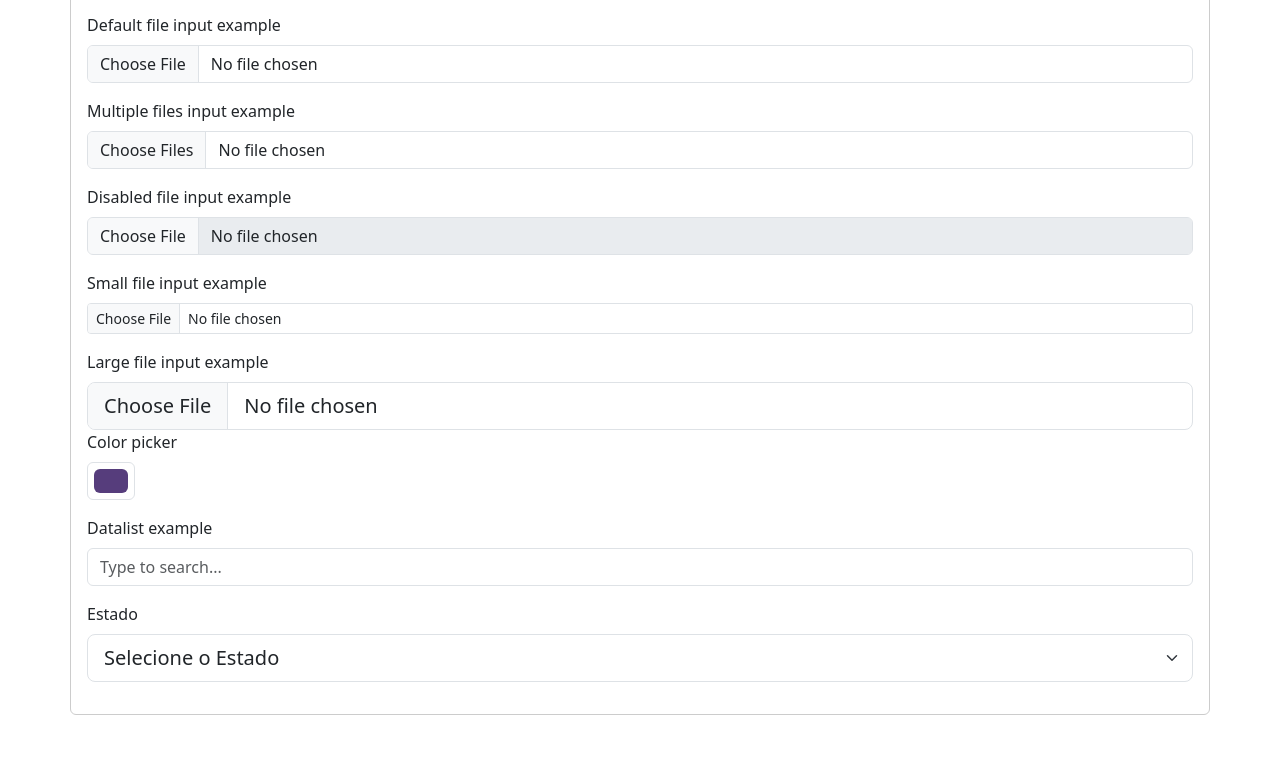
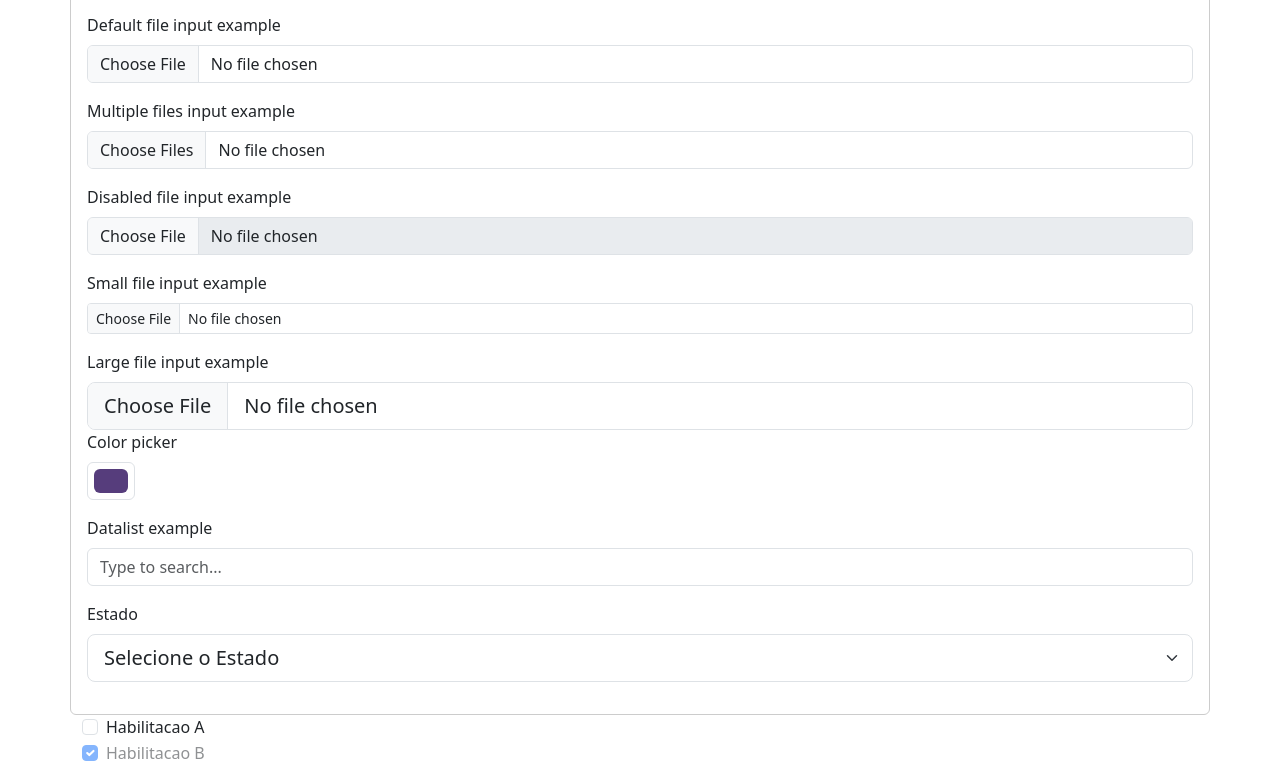
Before and after one commit to FernandoVenturini/Administrative-System, a website: page BOOTSTRAP_5/criando_layout_formulario/index.html in a window 1280 px wide. Shown: the part 944-1711 px from the top of the page. Before the commit the page ends 1659 px from the top, so only its background shows below. Drawn offline with nearby package versions, Linux system fonts and the light colour scheme.

Commit message:
added checkbox in the form

```diff
--- a/BOOTSTRAP_5/criando_layout_formulario/index.html
+++ b/BOOTSTRAP_5/criando_layout_formulario/index.html
@@ -116,6 +116,21 @@
         </div>
     </div>
 
+    <!--AULA 3 - FORMULARIO-->
+    <div class="container">
+        <div class="form-check">
+            <input class="form-check-input" type="checkbox" value="" id="cnh_a">
+            <label class="form-check-label" for="cnh_a">
+                Habilitacao A
+            </label>
+        </div>
+        <div class="form-check">
+            <input class="form-check-input" type="checkbox" value="" id="cnh_b" checked disabled>
+            <label class="form-check-label" for="cnh_b">
+                Habilitacao B
+            </label>
+        </div>
+    </div>
 
     <!--BOOTSTRAP-->
     <script src="https://cdn.jsdelivr.net/npm/bootstrap@5.3.3/dist/js/bootstrap.bundle.min.js"
```
